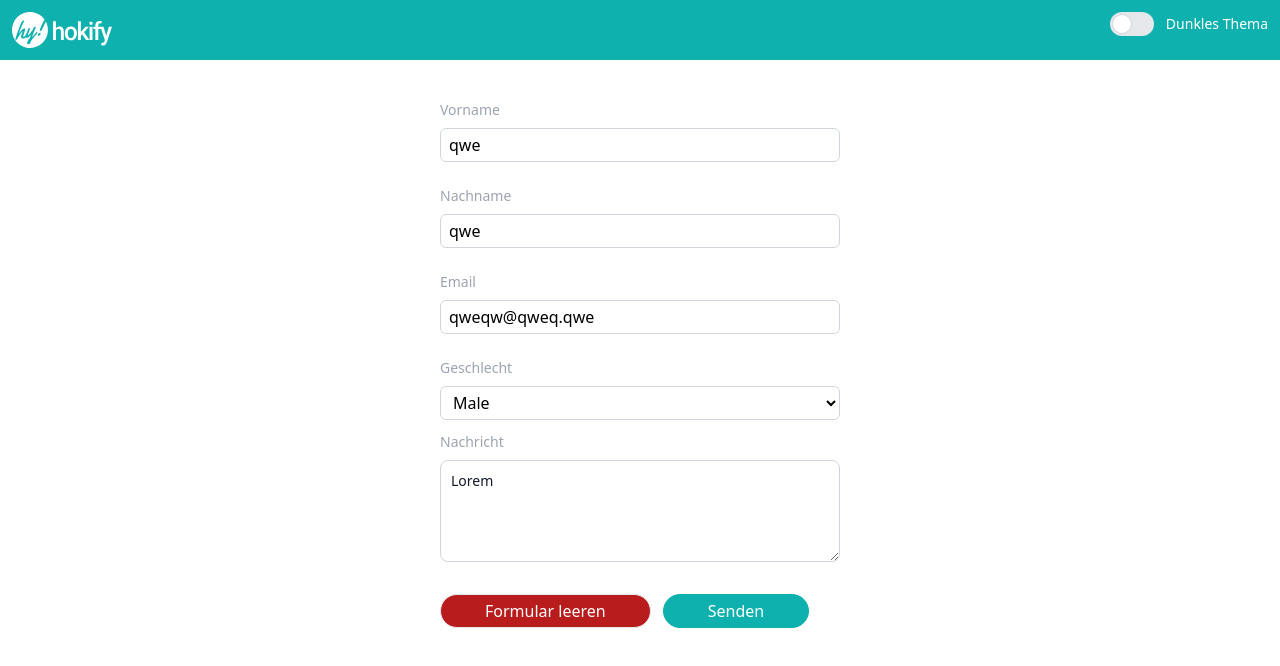
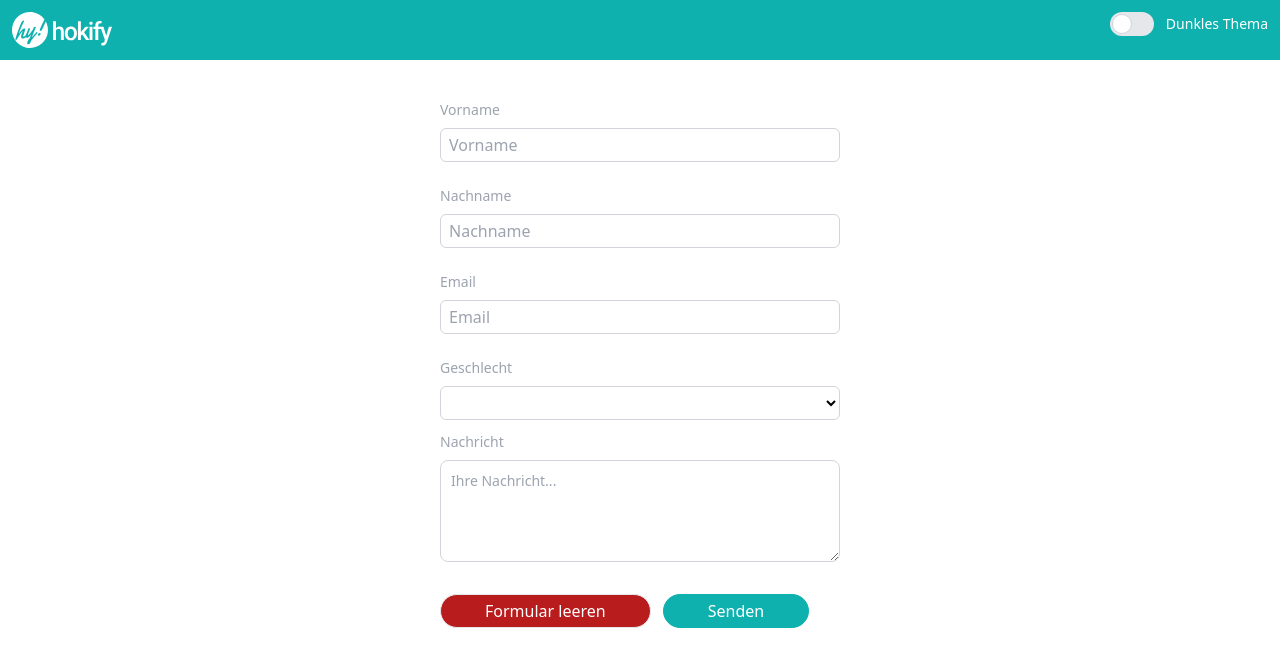
Before and after one commit to AKapran8/hokify, a Nuxt app: page / in a window 1280 px wide. Shown: the top 666 px of the page. Built offline with nearby package versions, Linux system fonts and the light colour scheme; a web font is replaced by a local one.

Commit message:
removed placeholder

```diff
--- a/components/Form.vue
+++ b/components/Form.vue
@@ -52,7 +52,6 @@
           id="gender"
           v-model="user.gender"
           name="gender"
-          placeholder="Ihr Geschlecht"
           class="input-field"
         >
           <option value="MALE">Male</option>
@@ -68,8 +67,8 @@
           rows="4"
           class="textarea-field"
           placeholder="Ihre Nachricht..."
+          maxlength="150"
           pattern=".{2,}"
-          maxlength="150"
         ></textarea>
       </div>
 
@@ -109,11 +108,11 @@ export default Vue.extend({
       isSubmitting: false,
       isModalVisible: false,
       user: {
-        name: 'qwe',
-        lastName: 'qwe',
-        email: 'qweqw@qweq.qwe',
-        gender: 'MALE',
-        note: 'Lorem',
+        name: '',
+        lastName: '',
+        email: '',
+        gender: '',
+        note: '',
       } as IUserData,
     }
   },
```
